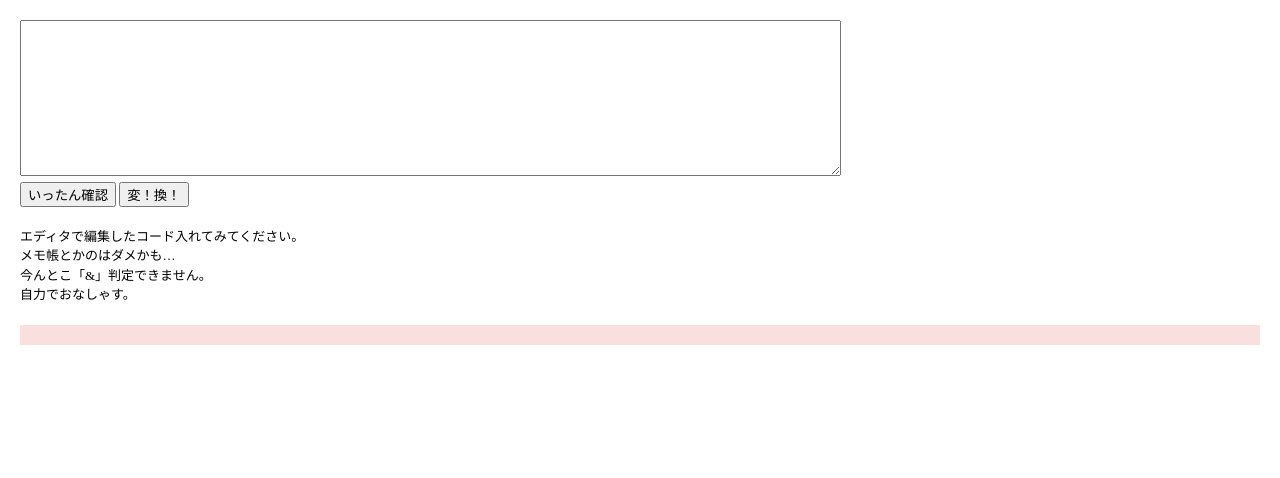
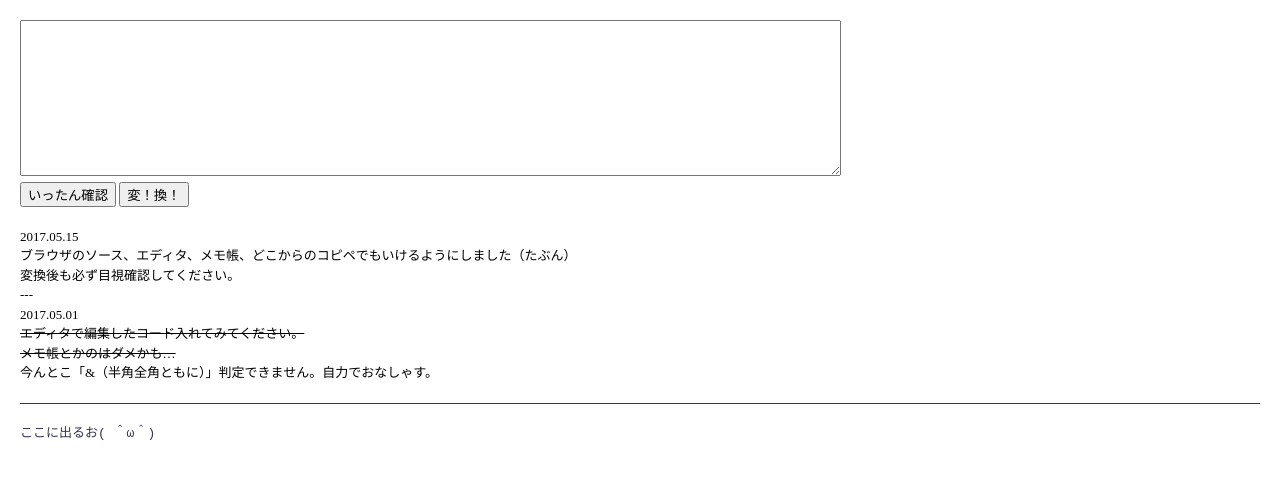
Before and after one commit to 3961/re-chara, a plain HTML site: page index.html in a window 1280 px wide. Both pictures are taken after a click on the button "いったん確認". Drawn offline with nearby package versions, Linux system fonts and the light colour scheme.

Commit message:
css add4

```diff
--- a/css/style.css
+++ b/css/style.css
@@ -110,13 +110,12 @@ main{
   margin: 20px 0 0;
 }
 .output{
-  /*width: 100%;*/
-  /*height: 500px;*/
+  width: 100%;
   margin: 20px 0 0;
-  padding: 10px;
+  padding: 20px 0;
   /*line-height: 1.5;*/
-  background: #FADFDF;
-  color: #4C5A92;
+  border-top: #343453 1px solid;
+  color: #343453;
   font-size: 13px;
 }
 
@@ -126,5 +125,5 @@ main{
   padding: 0 2px;
   background: #B8D3F3;
   font-weight: bold;
-  color: #31395A;
+  color: #343453;
 }
--- a/index.html
+++ b/index.html
@@ -13,23 +13,27 @@
     <section class="input">
       <form name="form" id="id_form">
         <div class="">
-          <textarea name="code" cols=100 rows=10></textarea>
+          <textarea name="code" cols=100 rows=10 id="id_code"></textarea>
           <div class="btn-wrap">
             <input class="btn-check" type="button" value="いったん確認">
             <input class="btn-submit" type="button" value="変！換！">
           </div>
           <p class="txt">
-            エディタで編集したコード入れてみてください。<br>
-            メモ帳とかのはダメかも…<br>
-            今んとこ「&」判定できません。<br>
-            自力でおなしゃす。
+            2017.05.15<br>
+            ブラウザのソース、エディタ、メモ帳、どこからのコピペでもいけるようにしました（たぶん）<br>
+            変換後も必ず目視確認してください。<br>
+            ---<br>
+            2017.05.01<br>
+            <s>エディタで編集したコード入れてみてください。</s><br>
+            <s>メモ帳とかのはダメかも…</s><br>
+            今んとこ「&（半角全角ともに）」判定できません。自力でおなしゃす。
           </p>
         </div>
       </form>
     </section>
 
     <section class="output">
-      <div id="output-code"></div>
+      <div><pre id="output-code">ここに出るお( ＾ω＾)</pre></div>
     </section>
 
   </main>
--- a/js/script.js
+++ b/js/script.js
@@ -38,7 +38,7 @@ $(function(){
     //
     str = $outputCode.html();
     $outputCode.text(tagDefault(str));
-    $outputCode.wrapInner('<pre />');
+    // $outputCode.wrapInner('<pre />');
 
     var letterArr = ["～", "‘", "㎡", "\'"];
     var i = letterArr.length;
@@ -94,7 +94,7 @@ $(function(){
 
       str = $outputCode.html();
       $outputCode.text(entityify(str));
-      $outputCode.wrapInner('<pre />');
+      // $outputCode.wrapInner('<pre />');
 
     }
 
@@ -103,18 +103,20 @@ $(function(){
   function getCode(){
     //テキストエリアの値取得
     var codeVal;
-    codeVal = document.form.code.value;
-    //いらない部分は削除しとく
-    // codeVal = codeVal.replace(/^<[^>]*>|<[^>]*>$/g, '');
+    // codeVal = document.form.code.value;
+    codeVal = $('#id_code').val();
+
+console.log(codeVal);
 
     //表示先
-    var $output = document.getElementById("output-code");
+    // var $output = document.getElementById("output-code");
 
     if( codeVal === "" ){
       alert("テキストボックスに入力してください");
     }
     else{
-      $output.innerText = codeVal;
+      $('#output-code').text(codeVal);
+      // $('#output-code').wrapInner('<pre />');
     }
   }
 
```
